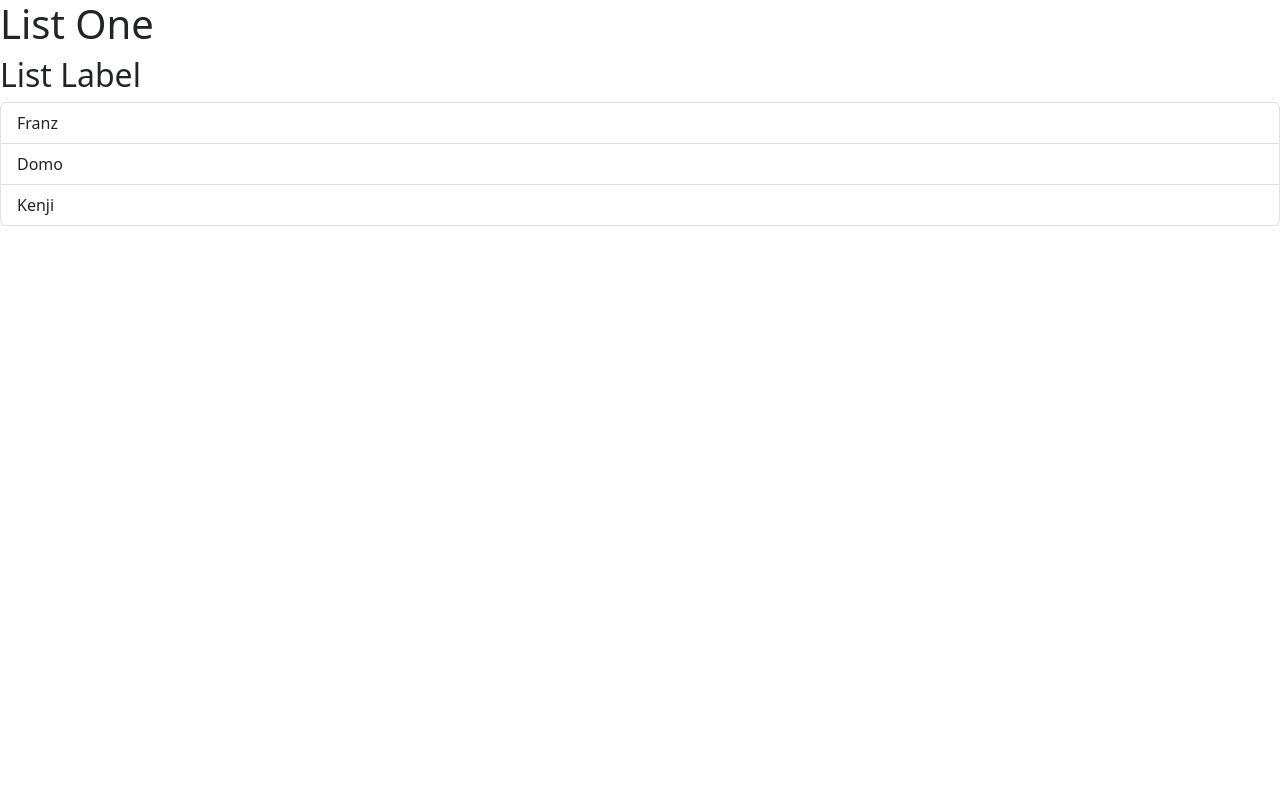
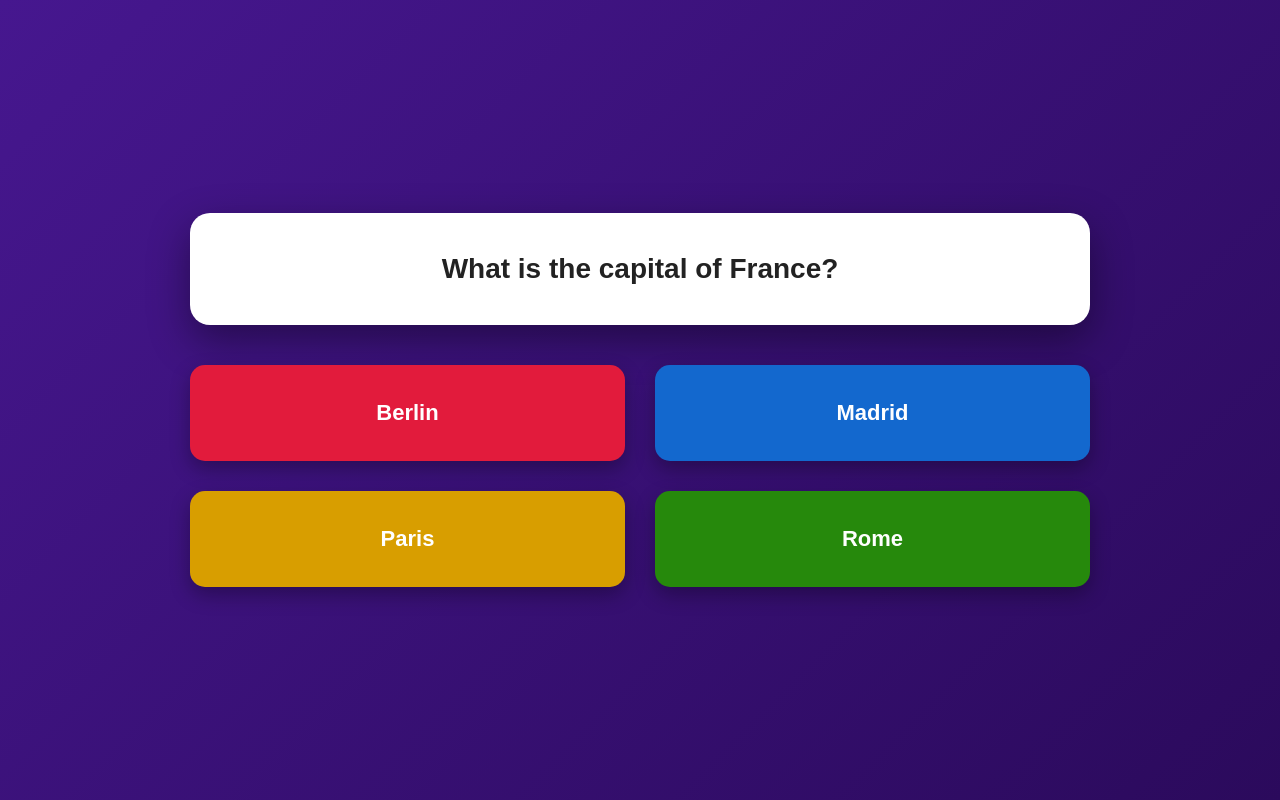
Before and after one commit to Grayyy1219/react-app, a React app: page / in a window 1280 px wide. Built offline with nearby package versions, Linux system fonts and the light colour scheme; the HTML template or start-up script is replaced by a standard one.

Commit message:
feat(quiz-ui): add kahoot-style question layout
- Added question container
- Implemented 2x2 answer grid
- Styled buttons with hover animations

```diff
--- a/src/App.tsx
+++ b/src/App.tsx
@@ -1,7 +1,10 @@
-import Message from './Message';
-import List from './components/ListGroup';
+import Questioner from "./components/Questioner";
 
-function App(){
-  return <div><Message /><List /></div>
+function App() {
+  return (
+    <div>
+      <Questioner />
+    </div>
+  );
 }
 export default App;
--- a/src/Message.tsx
+++ /dev/null
@@ -1,6 +0,0 @@
-function Message() {
-  const vals = "One";
-  if (vals) return <h1>List {vals}</h1>;
-  return <h1>No table title</h1>;
-}
-export default Message;
--- a/src/components/ListGroup.tsx
+++ /dev/null
@@ -1,34 +0,0 @@
-import { useState, type MouseEvent } from "react";
-function ListGroup() {
-  let names = ["Franz", "Domo", "Kenji"];
-  // let selected_name = 0;
-  const [Selected_name, setSelected_name] = useState(-1);
-  //   names = [];
-  let handleClick = (event: MouseEvent) => console.log({ event });
-
-  //   if (names.length == 0) return <h2>No Names found</h2>;
-  return (
-    <>
-      <h2>List Label</h2>
-      {names.length == 0 ? <p>No Item Found</p> : null}
-      <ul className="list-group">
-        {names.map((name, index) => (
-          <li
-            className={
-              Selected_name === index
-                ? "list-group-item active"
-                : "list-group-item"
-            }
-            key={name}
-            onClick={() => {
-              setSelected_name(index);
-            }}
-          >
-            {name}
-          </li>
-        ))}
-      </ul>
-    </>
-  );
-}
-export default ListGroup;
--- /dev/null
+++ b/src/components/Questioner.tsx
@@ -0,0 +1,18 @@
+import "../css/questioner.css";
+
+const Questioner = () => {
+  return (
+    <div className="quiz-container">
+      <div className="question-box">What is the capital of France?</div>
+
+      <div className="choices">
+        <div className="choice red">Berlin</div>
+        <div className="choice blue">Madrid</div>
+        <div className="choice yellow">Paris</div>
+        <div className="choice green">Rome</div>
+      </div>
+    </div>
+  );
+};
+
+export default Questioner;
--- /dev/null
+++ b/src/css/global.css
@@ -0,0 +1,6 @@
+
+*{
+  box-sizing: border-box;
+  padding: 0;
+  margin: 0;
+}
--- /dev/null
+++ b/src/css/questioner.css
@@ -0,0 +1,84 @@
+.quiz-container {
+  height: 100vh;
+  background: linear-gradient(135deg, #46178f, #2b0a5c);
+  display: flex;
+  flex-direction: column;
+  justify-content: center;
+  align-items: center;
+  padding: 40px;
+  font-family: Arial, Helvetica, sans-serif;
+}
+
+.question-box {
+  background: #ffffff;
+  color: #222222;
+  width: 900px;
+  max-width: 90%;
+  padding: 40px;
+  border-radius: 20px;
+  text-align: center;
+  font-size: 28px;
+  font-weight: 600;
+  box-shadow: 0px 15px 40px rgba(0, 0, 0, 0.4);
+  margin-bottom: 40px;
+}
+
+.choices {
+  width: 900px;
+  max-width: 90%;
+  display: grid;
+  grid-template-columns: 1fr 1fr;
+  gap: 30px;
+}
+
+.choice {
+  padding: 35px;
+  font-size: 22px;
+  font-weight: bold;
+  border-radius: 15px;
+  cursor: pointer;
+  text-align: center;
+  color: #ffffff;
+  transition:
+    transform 0.15s ease,
+    box-shadow 0.15s ease;
+  box-shadow: 0px 8px 20px rgba(0, 0, 0, 0.3);
+}
+
+.choice:hover {
+  transform: translateY(-5px);
+}
+
+.choice:active {
+  transform: scale(0.95);
+}
+
+.choice.red {
+  background: #e21b3c;
+}
+.choice.blue {
+  background: #1368ce;
+}
+.choice.yellow {
+  background: #d89e00;
+}
+.choice.green {
+  background: #26890c;
+}
+
+@media (max-width: 768px) {
+  .choices {
+    grid-template-columns: 1fr, 1fr;
+      gap: 10px;
+  }
+
+  .question-box {
+    font-size: 22px;
+    padding: 25px;
+  }
+
+  .choice {
+    padding: 25px;
+    font-size: 18px;
+  }
+}
```
Also changed, not shown: src/main.tsx (+6 -6 lines), src/App.css (deleted).
